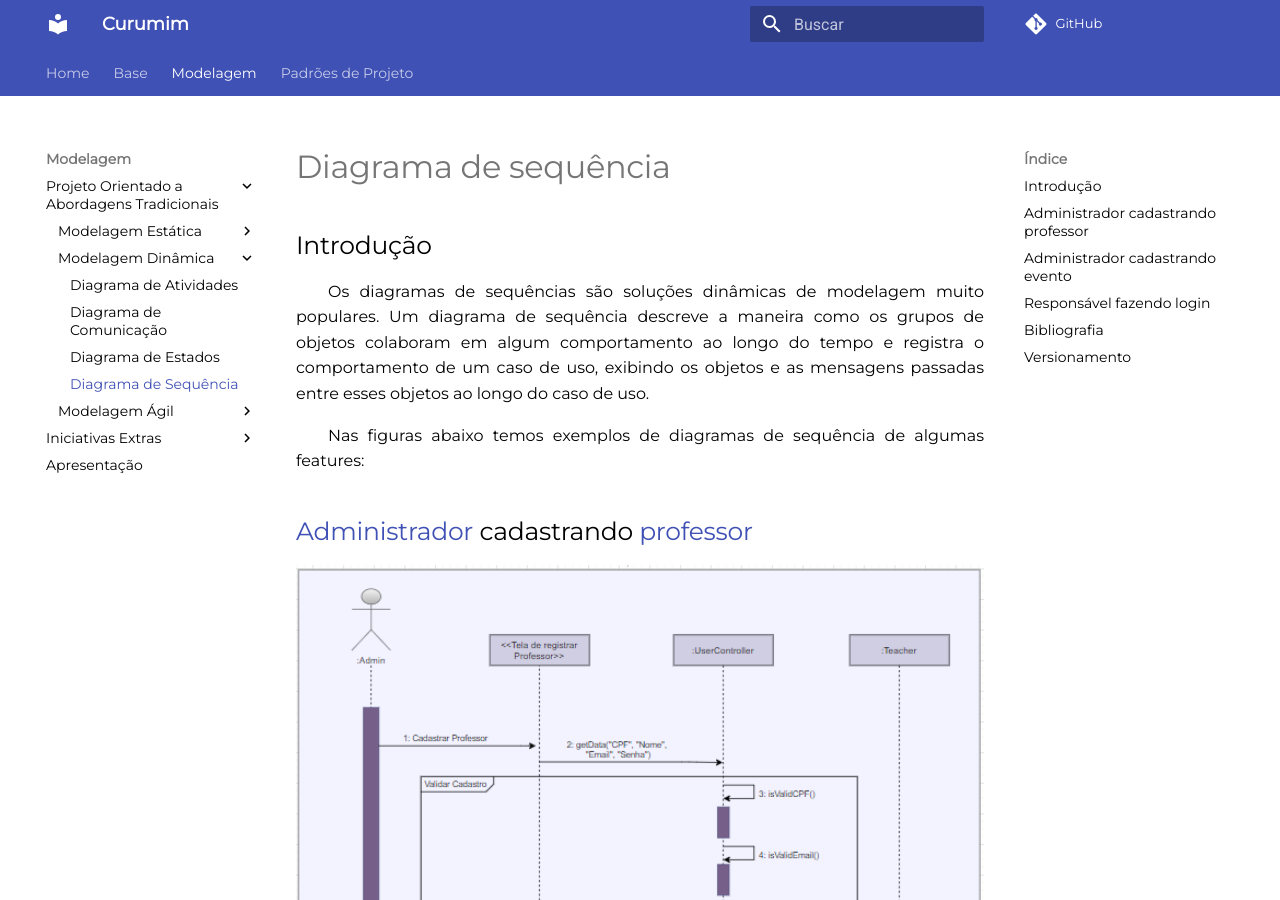
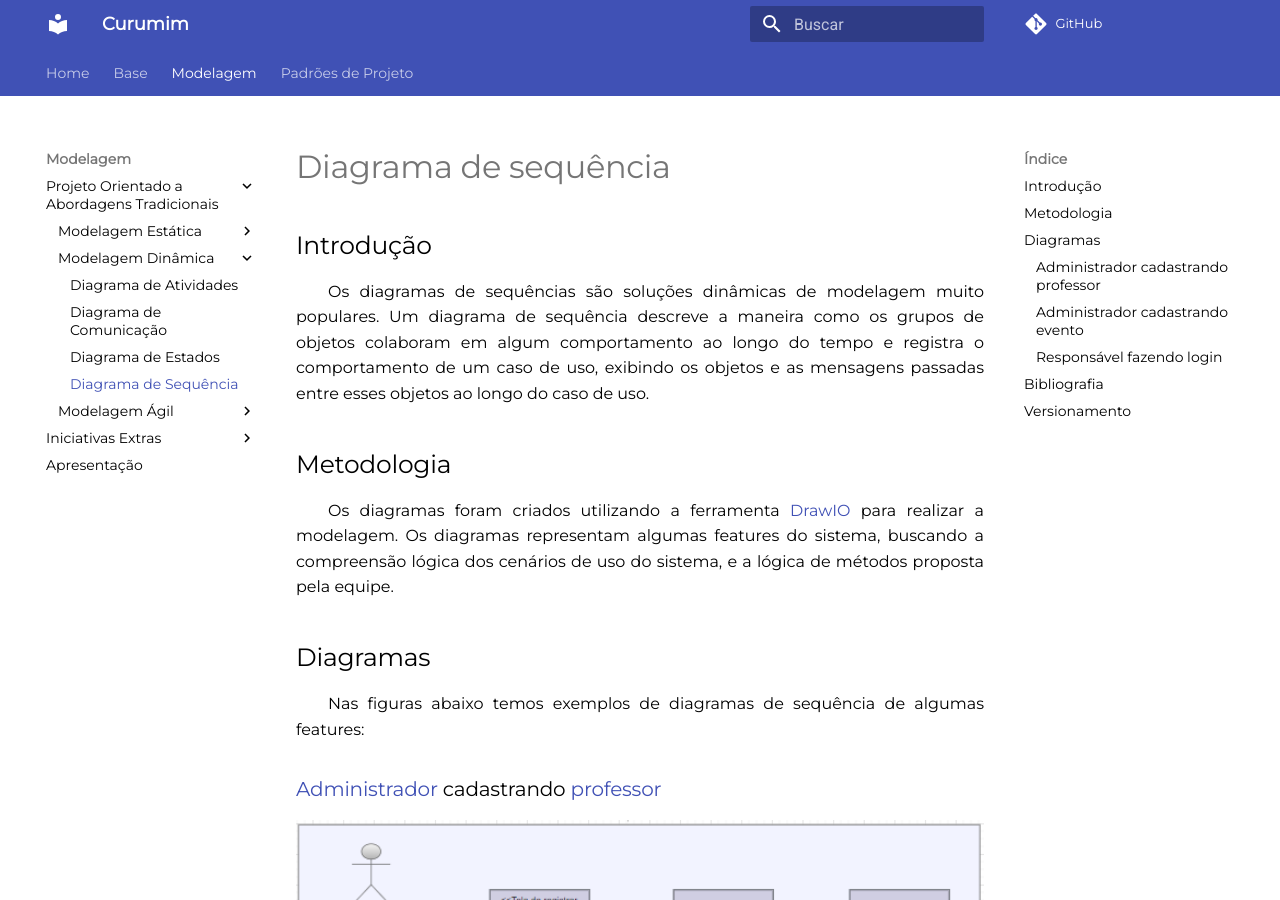
Before and after one commit to UnBArqDsw2021-1/2021.1_G6_Curumim, an MkDocs documentation site: the page built from docs/modelagem/modelagem-dinamica/diagrama-de-sequencia.md, in a window 1280 px wide and 900 px high. Built offline with MkDocs 1.6.1 and Material for MkDocs 9.7.7, drawn with Linux system fonts in a browser that asks for light colours; comment, search, counter and statistics services are not loaded; some of the changed text lies outside the part shown.

Commit message:
doc(#154) Adicionando metodologia

```diff
--- a/docs/modelagem/modelagem-dinamica/diagrama-de-sequencia.md
+++ b/docs/modelagem/modelagem-dinamica/diagrama-de-sequencia.md
@@ -3,19 +3,24 @@
 ## Introdução
 &emsp;&emsp;Os diagramas de sequências são soluções dinâmicas de modelagem muito populares. Um diagrama de sequência descreve a maneira como os grupos de objetos colaboram em algum comportamento ao longo do tempo e registra o comportamento de um caso de uso, exibindo os objetos e as mensagens passadas entre esses objetos ao longo do caso de uso.
 
+## Metodologia
+
+&emsp;&emsp;Os diagramas foram criados utilizando a ferramenta [DrawIO](https://app.diagrams.net/) para realizar a modelagem. Os diagramas representam algumas features do sistema, buscando a compreensão lógica dos cenários de uso do sistema, e a lógica de métodos proposta pela equipe.
+## Diagramas
+
 &emsp;&emsp;Nas figuras abaixo temos exemplos de diagramas de sequência de algumas features:
 
-## [Administrador](/2021.1_G6_Curumim/base/requisitos/modelagem/lexicos/#lexico-administrador) cadastrando [professor](/2021.1_G6_Curumim/base/requisitos/modelagem/lexicos/#lexico-professores)
+### [Administrador](/2021.1_G6_Curumim/base/requisitos/modelagem/lexicos/#lexico-administrador) cadastrando [professor](/2021.1_G6_Curumim/base/requisitos/modelagem/lexicos/#lexico-professores)
 
 ![Administrador cadastrando professor](../../../assets/imagens/diagrama-de-sequencia/Diagrama-de-sequencia-admin-cadastrando-prof.png)
 <center>[Figura 1: Diagrama de sequência do administrador cadastrando professor](../../../assets/imagens/diagrama-de-sequencia/../../../assets/imagens/diagrama-de-sequencia/Diagrama-de-sequencia-admin-cadastrando-prof.png)</center>
 
-## [Administrador](/2021.1_G6_Curumim/base/requisitos/modelagem/lexicos/#lexico-administrador) cadastrando [evento](/2021.1_G6_Curumim/base/requisitos/modelagem/lexicos/#lexico-evento)
+### [Administrador](/2021.1_G6_Curumim/base/requisitos/modelagem/lexicos/#lexico-administrador) cadastrando [evento](/2021.1_G6_Curumim/base/requisitos/modelagem/lexicos/#lexico-evento)
 
 ![Administrador cadastrando professor](../../../assets/imagens/diagrama-de-sequencia/Diagrama-de-sequencia-admin-cadastrando-evento.png)
 <center>[Figura 1: Diagrama de sequência do administrador cadastrando professor](../../../assets/imagens/diagrama-de-sequencia/../../../assets/imagens/diagrama-de-sequencia/Diagrama-de-sequencia-admin-cadastrando-evento.png)</center>
 
-## [Responsável](/2021.1_G6_Curumim/base/requisitos/modelagem/lexicos/#lexico-responsavel) fazendo [login](/2021.1_G6_Curumim/base/requisitos/modelagem/lexicos/#lexico-login)
+### [Responsável](/2021.1_G6_Curumim/base/requisitos/modelagem/lexicos/#lexico-responsavel) fazendo [login](/2021.1_G6_Curumim/base/requisitos/modelagem/lexicos/#lexico-login)
 
 ![Responsável fazendo login](../../../assets/imagens/diagrama-de-sequencia/Diagrama-de-sequencia-pais-responsaveis-login.png)
 <center>[Figura 2: Diagrama de sequência do responsável fazendo login](../../../assets/imagens/diagrama-de-sequencia/Diagrama-de-sequencia-pais-responsaveis-login.png)</center>
@@ -34,3 +39,4 @@
 |1.1| 21/08/2021 | Fazendo correções no documento | Enzo Gabriel e Edson Soares |
 |1.2| 21/08/2021 | Revisão por pares| Nilo Mendonça e Eliseu Kadesh |
 |1.3| 19/09/2021 | Adicionando diagrama de administrador cadastrando evento | Enzo Gabriel |
+|1.4| 20/09/2021 | Adicionando metodologia | Enzo Gabriel |
```
